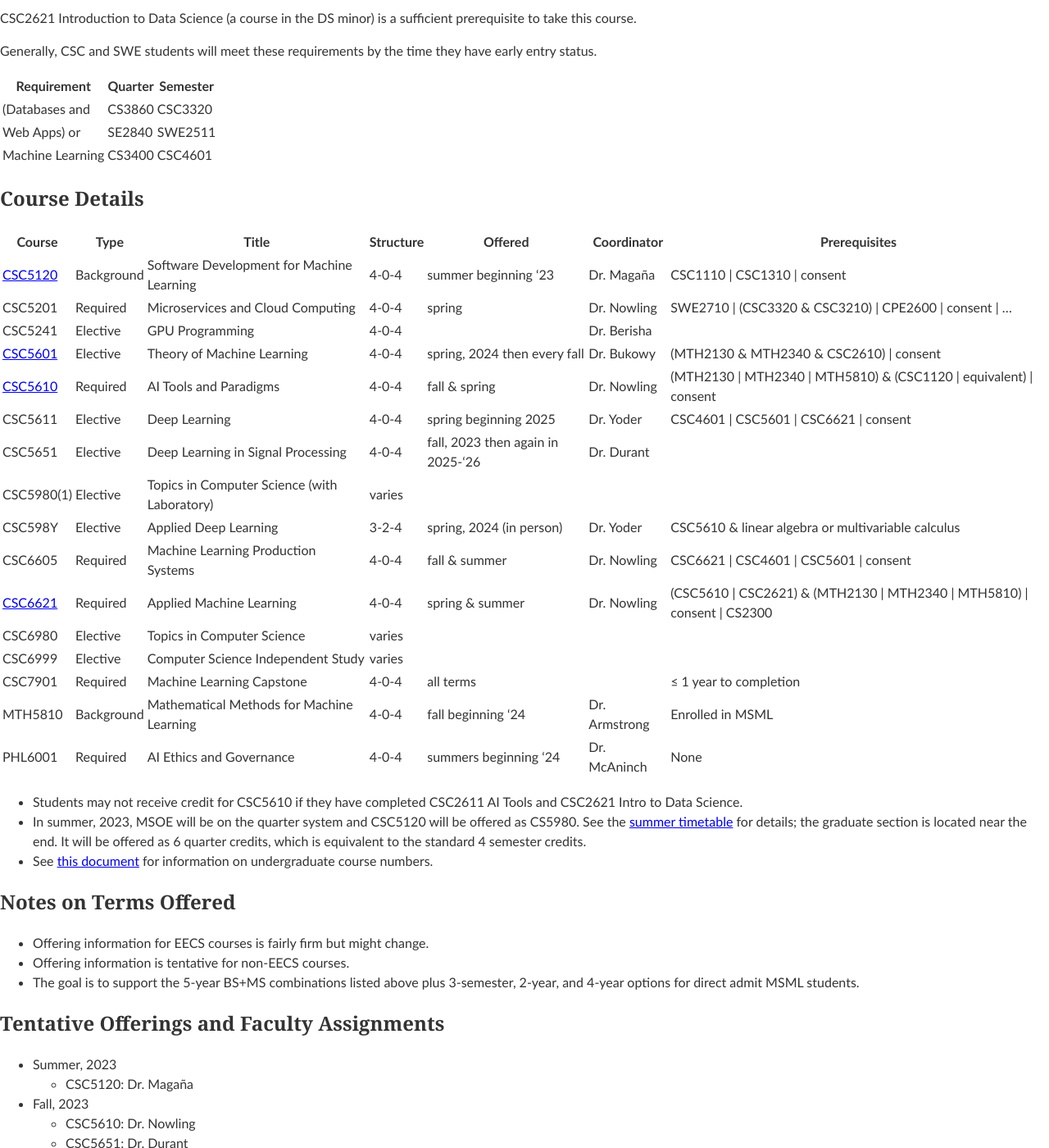
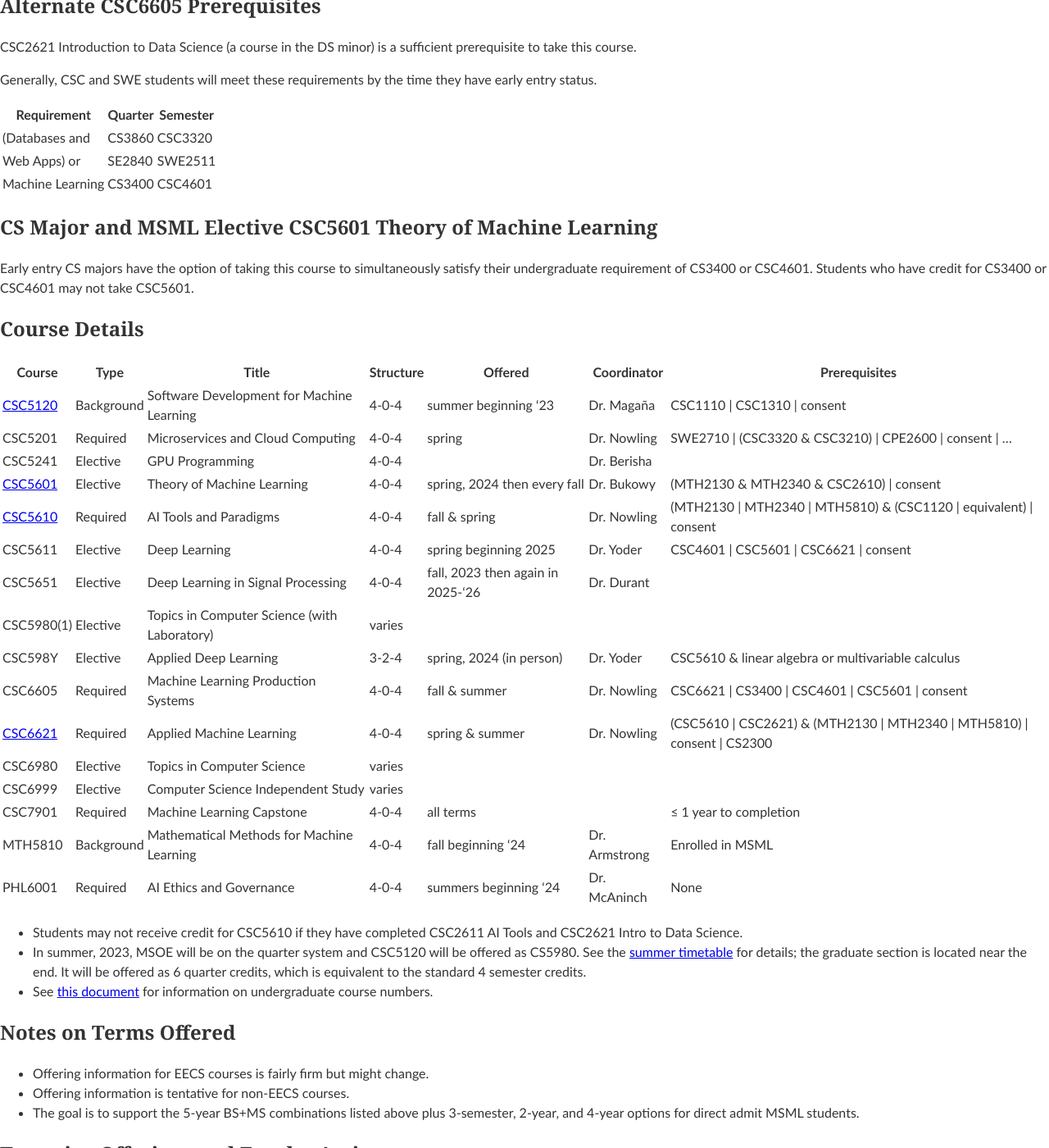
Before and after one commit to edurant/edurant.github.io, a Jekyll site: the page built from advising/msml.md, in a window 1280 px wide and 1400 px high, scrolled down 2776 px. Shown: the whole window at 82% size. Built offline with Jekyll 4.4.1, drawn with Linux system fonts in a browser that asks for light colours; our own code applies the rules of GitHub Pages for plain Markdown files; some of the changed text lies outside the part shown.

Commit message:
MSML advising: CSC5601 relation to CS UG curriculum, misc updates

```diff
--- a/advising/msml.md
+++ b/advising/msml.md
@@ -97,6 +99,9 @@ Requirement      | Quarter | Semester
 (Databases and   | CS3860  | CSC3320
 Web Apps) or     | SE2840  | SWE2511
 Machine Learning | CS3400  | CSC4601
+
+## CS Major and MSML Elective CSC5601 Theory of Machine Learning
+Early entry CS majors have the option of taking this course to simultaneously satisfy their undergraduate requirement of CS3400 or CSC4601. Students who have credit for CS3400 or CSC4601 may not take CSC5601.
 
 # Course Details
 
@@ -111,7 +116,7 @@ CSC5611 | Elective | Deep Learning | 4-0-4 | spring beginning 2025 | Dr. Yoder |
 CSC5651 | Elective | Deep Learning in Signal Processing | 4-0-4 | fall, 2023 then again in 2025-&lsquo;26 | Dr. Durant
 CSC5980(1) | Elective | Topics in Computer Science (with Laboratory) | varies
 CSC598Y | Elective | Applied Deep Learning | 3-2-4 | spring, 2024 (in person) | Dr. Yoder | CSC5610 &amp; linear algebra or multivariable calculus
-CSC6605 | Required | Machine Learning Production Systems | 4-0-4 | fall &amp; summer | Dr. Nowling | CSC6621 &#124; CSC4601 &#124; CSC5601 &#124; consent
+CSC6605 | Required | Machine Learning Production Systems | 4-0-4 | fall &amp; summer | Dr. Nowling | CSC6621 &#124; CS3400 &#124; CSC4601 &#124; CSC5601 &#124; consent
 [CSC6621](https://catalog.msoe.edu/preview_course_nopop.php?catoid=30&coid=38208) | Required | Applied Machine Learning | 4-0-4 | spring &amp; summer | Dr. Nowling | (CSC5610 &#124; CSC2621) &amp; (MTH2130 &#124; MTH2340 &#124; MTH5810) &#124; consent &#124; CS2300
 CSC6980 | Elective | Topics in Computer Science | varies
 CSC6999 | Elective | Computer Science Independent Study | varies
@@ -129,7 +134,7 @@ PHL6001 | Required | AI Ethics and Governance | 4-0-4 | summers beginning &lsquo
 * Offering information is tentative for non-EECS courses.
 * The goal is to support the 5-year BS+MS combinations listed above plus 3-semester, 2-year, and 4-year options for direct admit MSML students.
 
-## Tentative Offerings and Faculty Assignments
+# Tentative Offerings and Faculty Assignments
 * Summer, 2023
   * CSC5120: Dr. Magaña
 * Fall, 2023
```
Also changed, not shown: other parts of advising/msml.md (+9 -7 lines).
